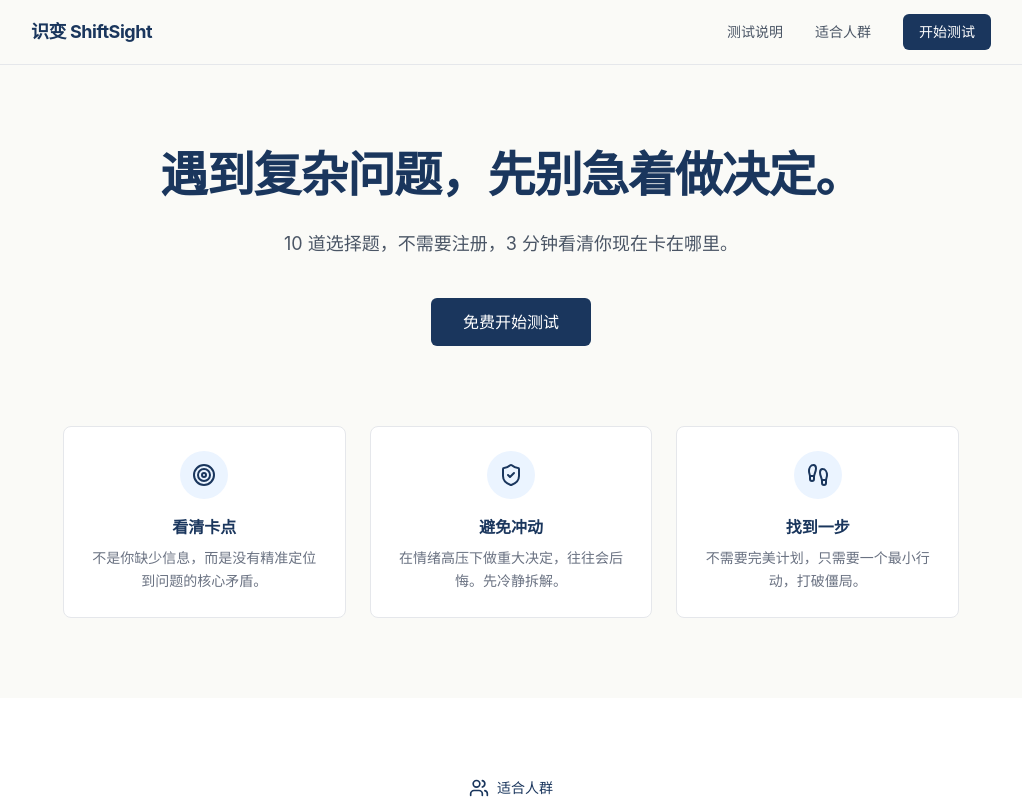
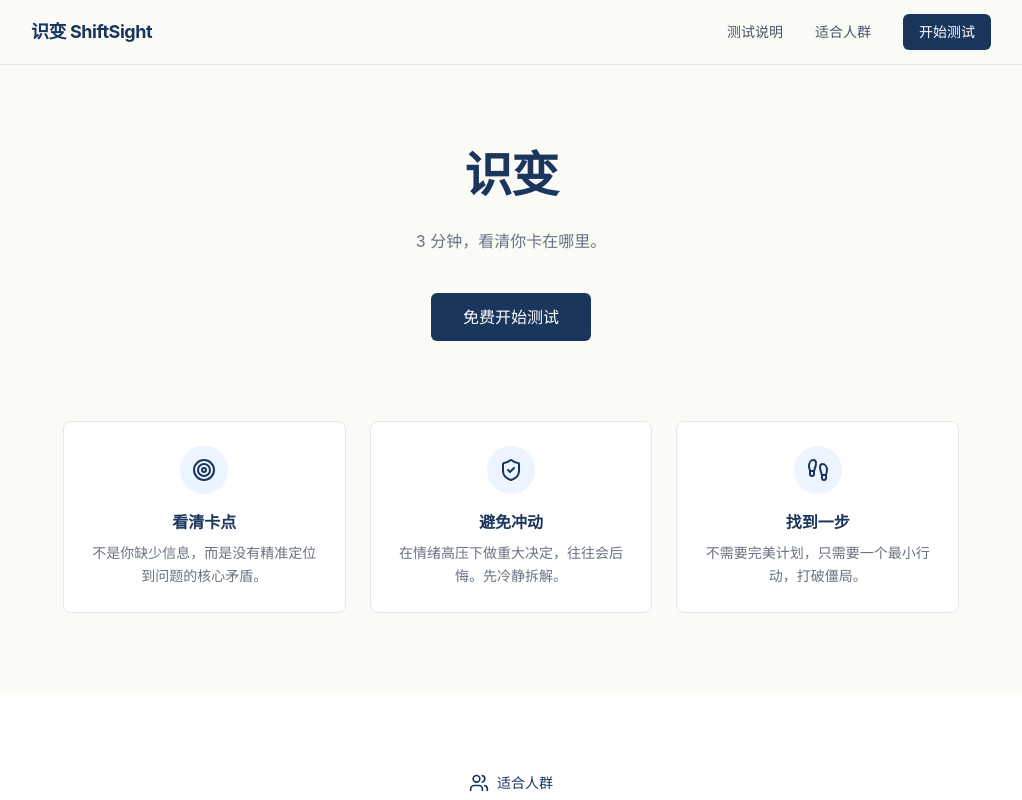
Before and after one commit to ShayLiu/shiftsight, a Next.js app: page / in a window 1280 px wide. Shown: the top 800 px of the page, without its empty margins (129-1151 px from the left). Built offline with nearby package versions, Linux system fonts and the light colour scheme.

Commit message:
style: minimal hero copy

```diff
--- a/components/Hero.tsx
+++ b/components/Hero.tsx
@@ -6,10 +6,10 @@ export default function Hero() {
     <section className="py-20 px-4 sm:px-6 lg:px-8">
       <div className="mx-auto max-w-4xl text-center">
         <h1 className="text-3xl sm:text-4xl lg:text-5xl font-bold text-[#1a365d] leading-tight tracking-tight">
-          遇到复杂问题，先别急着做决定。
+          识变
         </h1>
-        <p className="mt-6 text-lg text-gray-600 max-w-2xl mx-auto leading-relaxed">
-          10 道选择题，不需要注册，3 分钟看清你现在卡在哪里。
+        <p className="mt-6 text-base text-gray-500 max-w-md mx-auto">
+          3 分钟，看清你卡在哪里。
         </p>
         <div className="mt-10">
           <Link
```
Also changed, not shown: 32 other files (tests, documents, lock files or other folders).
